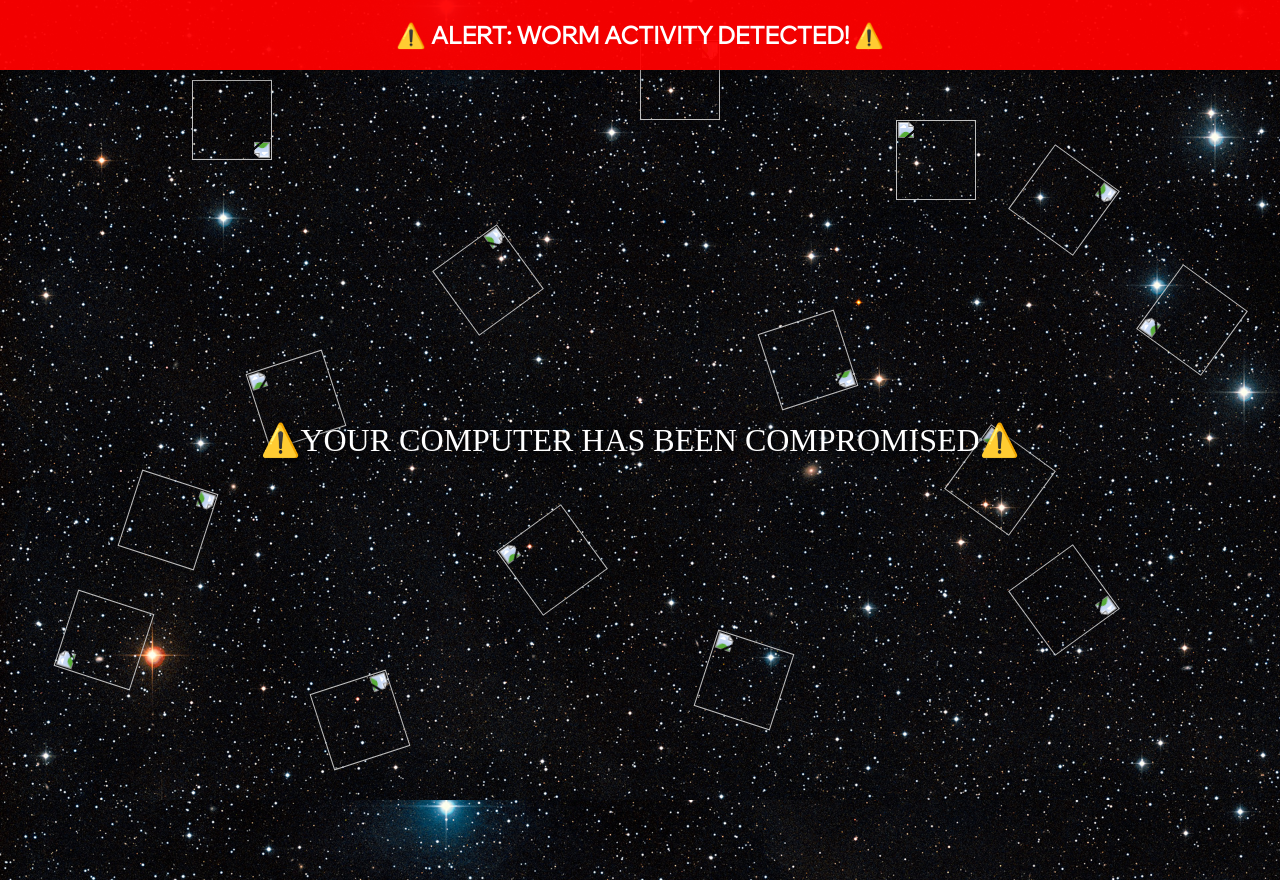
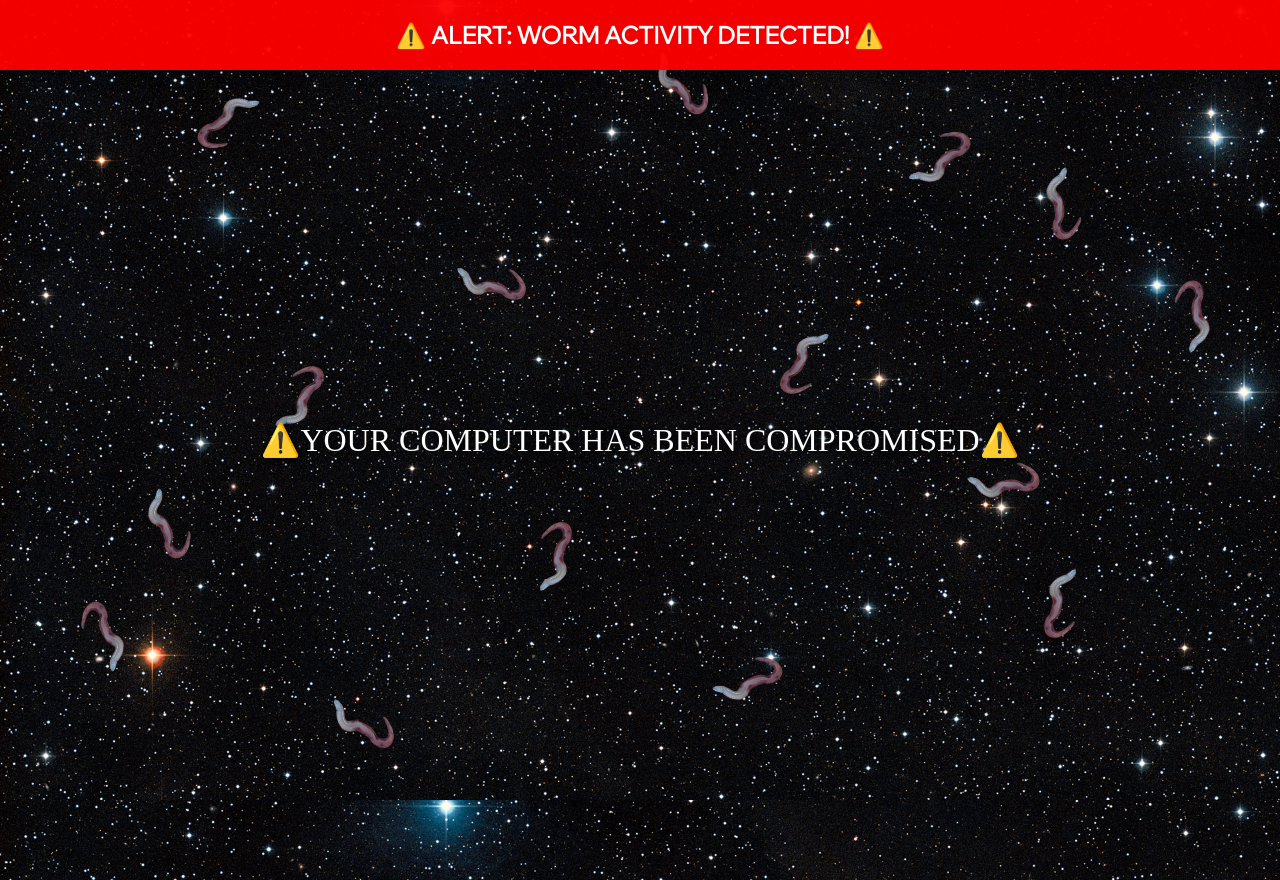
Before and after one commit to stollmansatwit/PortfolioWebsite, a plain HTML site: page worm/index.html in a window 1280 px wide. Drawn offline with Linux system fonts and the light colour scheme; the site is published under a folder, as on GitHub Pages, so addresses that start at the root find nothing.

```diff
--- a/worm/index.html
+++ b/worm/index.html
@@ -69,20 +69,20 @@
     <div class="content" style="display: flex; justify-content: center; align-items: center; height: 100vh;">
         ⚠️YOUR COMPUTER HAS BEEN COMPROMISED⚠️
     </div>
-    <img src="/images/worm.png" class="worm" style="top: 10%; left: 15%; animation-delay: 0s;">
-    <img src="/images/worm.png" class="worm" style="top: 40%; left: 60%; animation-delay: 0.1s;">
-    <img src="/images/worm.png" class="worm" style="top: 70%; left: 80%; animation-delay: 0.2s;">
-    <img src="/images/worm.png" class="worm" style="top: 20%; left: 80%; animation-delay: 0.3s;">
-    <img src="/images/worm.png" class="worm" style="top: 60%; left: 10%; animation-delay: 0.4s;">
-    <img src="/images/worm.png" class="worm" style="top: 5%; left: 50%; animation-delay: 0.5s;">
-    <img src="/images/worm.png" class="worm" style="top: 85%; left: 25%; animation-delay: 0.6s;">
-    <img src="/images/worm.png" class="worm" style="top: 30%; left: 35%; animation-delay: 0.7s;">
-    <img src="/images/worm.png" class="worm" style="top: 55%; left: 75%; animation-delay: 0.8s;">
-    <img src="/images/worm.png" class="worm" style="top: 80%; left: 55%; animation-delay: 0.9s;">
-    <img src="/images/worm.png" class="worm" style="top: 15%; left: 70%; animation-delay: 1.0s;">
-    <img src="/images/worm.png" class="worm" style="top: 45%; left: 20%; animation-delay: 1.1s;">
-    <img src="/images/worm.png" class="worm" style="top: 65%; left: 40%; animation-delay: 1.2s;">
-    <img src="/images/worm.png" class="worm" style="top: 35%; left: 90%; animation-delay: 1.3s;">
-    <img src="/images/worm.png" class="worm" style="top: 75%; left: 5%; animation-delay: 1.4s;">
+    <img src="images/worm.png" class="worm" style="top: 10%; left: 15%; animation-delay: 0s;">
+    <img src="images/worm.png" class="worm" style="top: 40%; left: 60%; animation-delay: 0.1s;">
+    <img src="images/worm.png" class="worm" style="top: 70%; left: 80%; animation-delay: 0.2s;">
+    <img src="images/worm.png" class="worm" style="top: 20%; left: 80%; animation-delay: 0.3s;">
+    <img src="images/worm.png" class="worm" style="top: 60%; left: 10%; animation-delay: 0.4s;">
+    <img src="images/worm.png" class="worm" style="top: 5%; left: 50%; animation-delay: 0.5s;">
+    <img src="images/worm.png" class="worm" style="top: 85%; left: 25%; animation-delay: 0.6s;">
+    <img src="images/worm.png" class="worm" style="top: 30%; left: 35%; animation-delay: 0.7s;">
+    <img src="images/worm.png" class="worm" style="top: 55%; left: 75%; animation-delay: 0.8s;">
+    <img src="images/worm.png" class="worm" style="top: 80%; left: 55%; animation-delay: 0.9s;">
+    <img src="images/worm.png" class="worm" style="top: 15%; left: 70%; animation-delay: 1.0s;">
+    <img src="images/worm.png" class="worm" style="top: 45%; left: 20%; animation-delay: 1.1s;">
+    <img src="images/worm.png" class="worm" style="top: 65%; left: 40%; animation-delay: 1.2s;">
+    <img src="images/worm.png" class="worm" style="top: 35%; left: 90%; animation-delay: 1.3s;">
+    <img src="images/worm.png" class="worm" style="top: 75%; left: 5%; animation-delay: 1.4s;">
 </body>
 </html>
```
